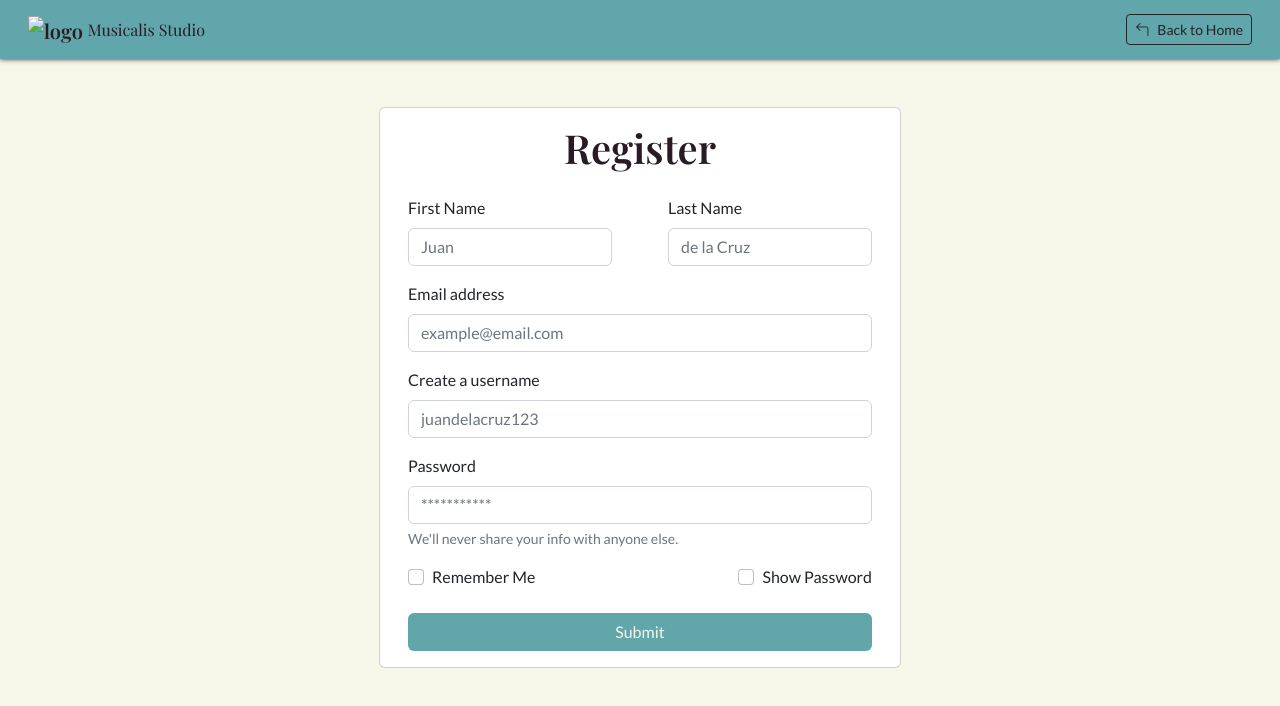
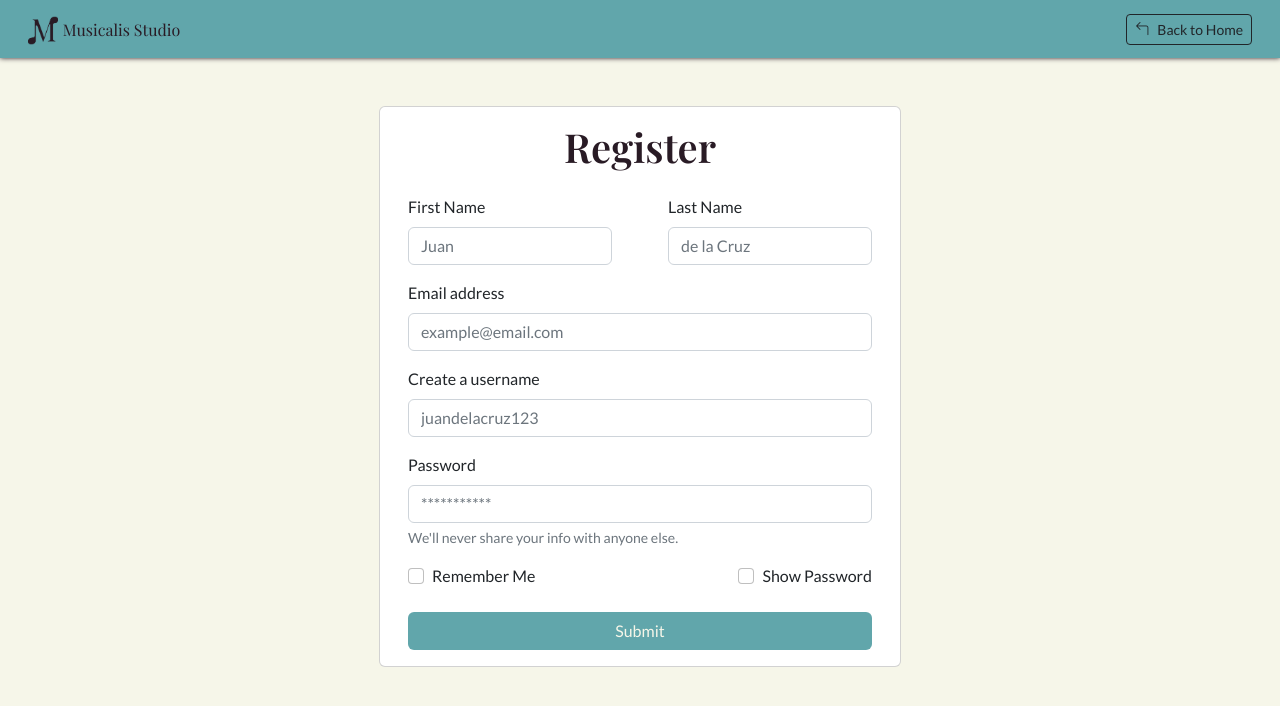
Before and after one commit to TLEV6500/Musicalis-Music-Studio, a plain HTML site: page register.html in a window 1280 px wide. Drawn offline with nearby package versions, Linux system fonts and the light colour scheme; the site is published under a folder, as on GitHub Pages, so addresses that start at the root find nothing.

Commit message:
Update register.html

```diff
--- a/register.html
+++ b/register.html
@@ -18,7 +18,7 @@
         <div class="container-xxl mx-3">
             <a href="index.html" class="navbar-brand">
                 <span class="fw-bold fs-sm-5 fs-xs-6 font-prim" style="color: #291b25;">
-                    <img src="/assets/logo_dark.png" alt="logo" width="30">
+                    <img src="./assets/logo_dark.png" alt="logo" width="30">
                     <p class="h6 d-inline">Musicalis Studio</p>
                 </span>
             </a>
```
